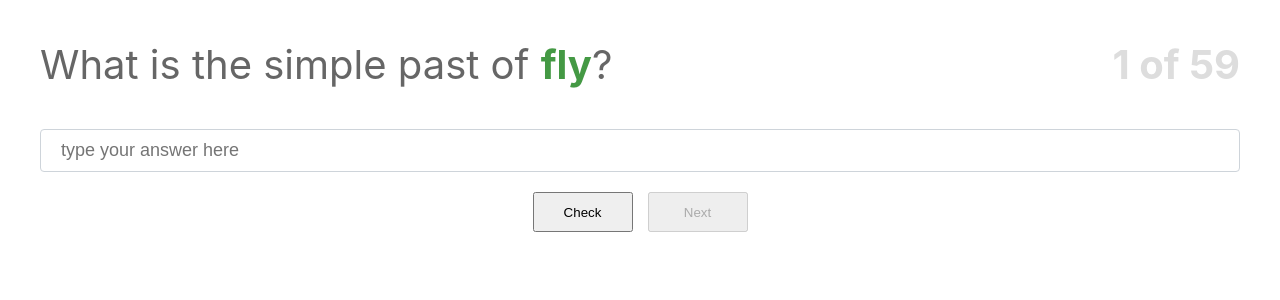
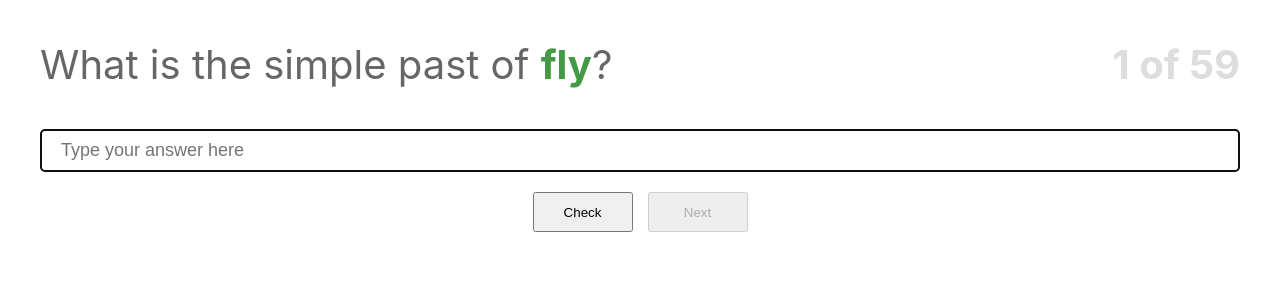
Before and after one commit to sugryumov/english, a React (Create React App) app: page / in a window 1280 px wide. Shown: the top 300 px of the page. Built offline with nearby package versions, Linux system fonts and the light colour scheme.

Commit message:
add autofocus

```diff
--- a/src/components/IrregularVerbs/index.tsx
+++ b/src/components/IrregularVerbs/index.tsx
@@ -1,19 +1,33 @@
-import { FC, useMemo, useState } from "react";
+import { FC, useEffect, useMemo, useState } from "react";
 import { VERBS } from "../../constants/verbs";
+import { useFocus } from "../../hooks/useFocus";
 import "./index.css";
 
 export const IrregularVerbs: FC = () => {
   const array = useMemo(() => VERBS.sort(() => Math.random() - 0.5), []);
+  const [inputRef, setInputFocus] = useFocus();
 
   const [answer, setAnswer] = useState<string>("");
   const [currentWord, setCurrentWord] = useState<number>(0);
-  const [result, setResult] = useState<any>([]);
+  const [result, setResult] = useState<Array<boolean>>([]);
   const [message, setMessage] = useState<string>("");
   const [finishGame, setFinishGame] = useState<boolean>(false);
-
   const [checkFlag, setCheckFlag] = useState<boolean>(false);
 
   const [infinitive, pastSimple] = array[currentWord];
+  const endWords = array.length - 1 === currentWord;
+
+  useEffect(() => {
+    setInputFocus();
+  }, [setInputFocus]);
+
+  useEffect(() => {
+    if (message === "YES!" && !endWords) {
+      const timerId = setTimeout(() => nextHandler(), 1000);
+
+      return () => clearTimeout(timerId);
+    }
+  }, [endWords, message]);
 
   const onChangeHandler = (e: any) => {
     setAnswer(e.target.value);
@@ -24,7 +38,7 @@ export const IrregularVerbs: FC = () => {
       setFinishGame(true);
     }
 
-    if (answer === pastSimple) {
+    if (answer.trim().toLowerCase() === pastSimple) {
       setMessage("YES!");
       setResult([...result, true]);
       setCheckFlag(true);
@@ -36,14 +50,18 @@ export const IrregularVerbs: FC = () => {
     }
   };
 
+  const onKeyPressHandler = (event: any) => {
+    if (event.charCode === 13) {
+      checkAnswer();
+    }
+  };
+
   const nextHandler = () => {
     setCurrentWord((prev) => (prev += 1));
     setCheckFlag(false);
     setAnswer("");
     setMessage("");
   };
-
-  const endWords = array.length - 1 === currentWord;
 
   return (
     <div className="irregular-verbs">
@@ -61,9 +79,12 @@ export const IrregularVerbs: FC = () => {
       <input
         type="text"
         value={answer}
+        ref={inputRef}
+        autoComplete="off"
         onChange={onChangeHandler}
+        onKeyPress={onKeyPressHandler}
         className="irregular-verbs__input"
-        placeholder="type your answer here"
+        placeholder="Type your answer here"
         disabled={finishGame || checkFlag}
       />
 
--- /dev/null
+++ b/src/hooks/useFocus.tsx
@@ -0,0 +1,11 @@
+import { RefObject, useRef } from "react";
+
+export const useFocus = () => {
+  const htmlElRef: RefObject<HTMLInputElement> = useRef(null);
+
+  const setFocus = () => {
+    htmlElRef.current && htmlElRef.current.focus();
+  };
+
+  return [htmlElRef, setFocus] as const;
+};
```
